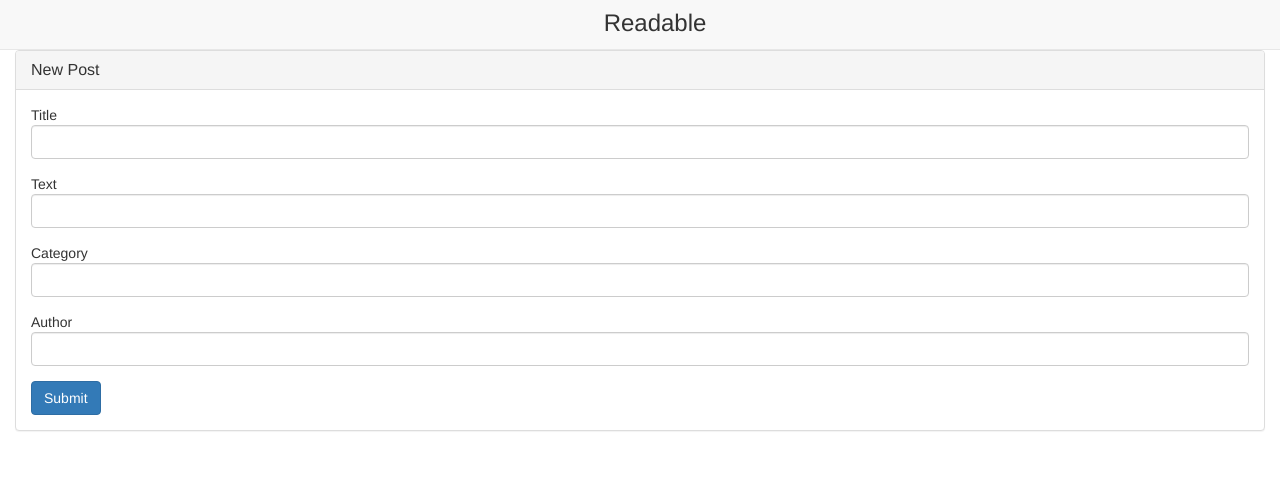
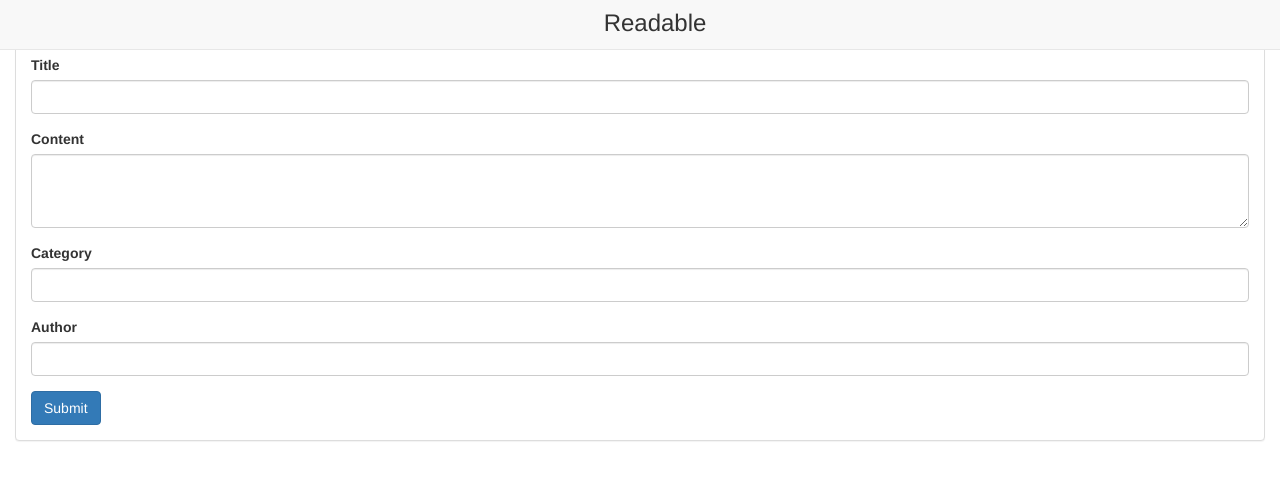
Before and after one commit to shatalovdm/readable-app, a React app: page /posts/new in a window 1280 px wide. Shown: the top 480 px of the page. Built offline with nearby package versions, Linux system fonts and the light colour scheme.

Commit message:
Finished the edit logic for posts

```diff
--- a/package.json
+++ b/package.json
@@ -26,14 +26,12 @@
     "react-router-dom": "^4.1.2",
     "redux": "^3.7.2",
     "redux-form": "^7.0.3",
-    "redux-promise": "^0.5.3",
     "redux-thunk": "^2.2.0"
   },
   "devDependencies": {
     "babel-core": "^6.25.0",
     "babel-loader": "^7.1.1",
     "babel-preset-env": "^1.6.0",
-    "babel-preset-es2015": "^6.24.1",
     "babel-preset-react": "^6.24.1",
     "css-loader": "^0.28.4",
     "extract-text-webpack-plugin": "^2.0.0-beta.4",
--- a/src/actions/index.js
+++ b/src/actions/index.js
@@ -82,9 +82,9 @@ export function editPost(id, values, callback) {
 		title: values.title,
 		body: values.body
 	};
-	const result = instance.put(`/posts/${id}`);
+	const result = instance.put(`/posts/${id}`, data);
     return (dispatch) => {
-	    result.then(response => dispatch({type: EDIT_POST, payload: post})
+	    result.then(response => dispatch({type: EDIT_POST, payload: response.data})
 	    ).then(() => callback());
     };
 }
--- a/src/components/PostForm.js
+++ b/src/components/PostForm.js
@@ -1,24 +1,39 @@
 import _ from 'lodash';
 import React, { Component } from 'react';
 import { connect } from 'react-redux';
-import { createPost, editPost } from '../actions';
+import { createPost, editPost, fetchPost } from '../actions';
 import { Field, reduxForm } from 'redux-form';
+
+const FIELDS = {
+	title: {
+		type: 'input',
+		label: 'Title'
+	},
+	body: {
+		type: 'textarea',
+		label: 'Content'
+	},
+	category: {
+		type: 'input',
+		label: 'Category'
+	},
+	author: {
+		type: 'input',
+		label: 'Author'
+	}
+}
 
 class PostForm extends Component {
 	renderField(field) {
-		const { meta: { touched, error } } = field;
-		const className = `form-group ${touched && error ? 'has-error' : ''}`;
+		const fieldConfig = FIELDS[field.input.name];
 		return (
-			<div className={className}>
-				<lable className="control-label" >{field.label}</lable>
-				<input
-					className="form-control"
-					type="text"
-					{...field.input}
-				/>
-				<div className="help-block">
-					{touched ? error : ''}
-				</div>
+			<div className={`form-group ${field.meta.touched && field.meta.error ? 'has-error' : ''} `}>
+				<label>{fieldConfig.label}</label>
+				{(fieldConfig.type === 'textarea') ?
+					<fieldConfig.type className='form-control' rows='3' type='text' {...field.input} /> :
+					<fieldConfig.type className='form-control' type='text' {...field.input} />
+				}
+				<div className='help-block'>{field.meta.touched ? field.meta.error : ""}</div>
 			</div>
 		);
 	}
@@ -35,6 +50,12 @@ class PostForm extends Component {
 		}
 	}
 
+	componentDidMount() {
+		if (this.props.form === 'editPost') {
+			this.props.fetchPost(this.props.match.params.postId);
+		}
+	}
+
 	render() {
 		const { handleSubmit } = this.props;
 
@@ -45,27 +66,10 @@ class PostForm extends Component {
 				</div>
 				<div className="panel-body">
 					<form onSubmit={handleSubmit(this.onSubmit.bind(this))}>
-						<Field
-							label="Title"
-							name="title"
-							component={this.renderField}
-						/>
-						<Field
-							label="Text"
-							name="body"
-							component={this.renderField}
-						/>
-						<Field
-							label="Category"
-							name="category"
-							component={this.renderField}
-						/>
-						<Field
-							label="Author"
-							name="author"
-							component={this.renderField}
-							disabled={ this.props.form === 'editPost' }
-						/>
+						{ _.keys(FIELDS).map( key => {
+							return <Field name={key} key={key} component={this.renderField} />;
+							})
+						}
 						<button type="submit" className="btn btn-primary">Submit</button>
 					</form>
 				</div>
@@ -76,12 +80,11 @@ class PostForm extends Component {
 
 function validate(values) {
 	const errors = {};
-	if (!values.body) {
-		errors.body = "Enter a comment before submitting it!";
-	}
-	if (!values.author) {
-		errors.author = "Enter your name!";
-	}
+	_.each(FIELDS, (type, field) => {
+		if (!values[field]) {
+			errors[field] = `Enter a ${field}!`;
+		}
+	});
 
 	return errors;
 }
@@ -92,14 +95,17 @@ function mapStateToProps({ posts }, ownProps) {
 
 export const CreatePost = reduxForm({
 	validate,
-	form: 'createPost'
+	form: 'createPost',
+	fields: _.keys(FIELDS)
 })(
 	connect(null, { createPost })(PostForm)
 );
 
-export const EditPost = reduxForm({
-  validate,
-  form: 'editPost'
-})(
-	connect(mapStateToProps, { editPost })(PostForm)
-);
+export let EditPost = reduxForm({
+	validate,
+	form: 'editPost',
+	fields: _.keys(FIELDS),
+	enableReinitialize: true
+})(PostForm);
+
+EditPost = connect(mapStateToProps, { editPost, fetchPost })(EditPost);
--- a/src/index.html
+++ b/src/index.html
@@ -4,11 +4,9 @@
 		<meta charset="UTF-8">
 		<meta name="viewport" content="width=device-width, initial-scale=1">
 		<link rel="stylesheet" href="https://maxcdn.bootstrapcdn.com/bootstrap/3.3.7/css/bootstrap.min.css">
-    <link href="https://fonts.googleapis.com/icon?family=Material+Icons"
-      rel="stylesheet">
+		<link href="https://fonts.googleapis.com/icon?family=Material+Icons" rel="stylesheet">
 		<title>Readable</title>
 	</head>
-	<body>
 	<header>
 		<div class="container-fluid">
 		<nav class="navbar navbar-default navbar-fixed-top">
@@ -21,9 +19,8 @@
 
 		</div>
 	</header>
-	<main>
+	<body>
 		<div class="container-fluid" id="root">
 		</div>
-	</main>
 	</body>
 </html>
--- a/webpack.config.js
+++ b/webpack.config.js
@@ -5,7 +5,7 @@ const ExtractTextPlugin = require('extract-text-webpack-plugin');
 
 const VENDOR_LIBS = [
   'react', 'lodash', 'redux', 'react-redux', 'react-router-dom',
-  'redux-thunk', 'redux-promise'
+  'redux-thunk', 'redux-form', 'axios', 'guid', 'react-dom'
 ];
 
 module.exports = {
@@ -15,8 +15,7 @@ module.exports = {
   },
   output: {
     path: path.join(__dirname, 'dist'),
-    filename: '[name].[chunkhash].js',
-    publicPath: '/'
+    filename: '[name].[chunkhash].js'
   },
   module: {
     rules: [
```
Also changed, not shown: .babelrc, 1 other file (tests, documents, lock files or other folders). Lines whose indentation alone changed are shown as unchanged.
